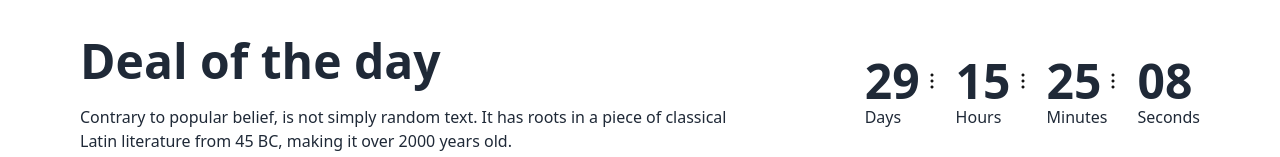
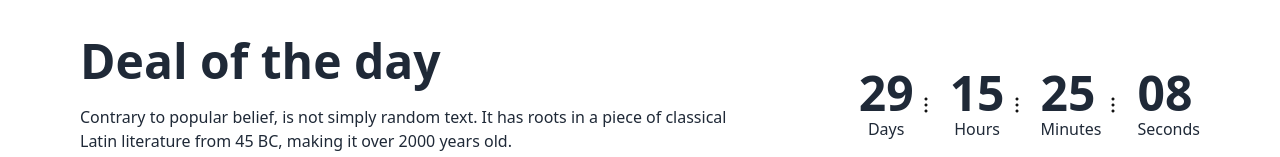
Before and after one commit to 222mhasan/fruit-brust-project-html-css-tailwind-daisyUI, a plain HTML site: page index.html in a window 1280 px wide. Shown: the part 653-810 px from the top of the page. Drawn offline with nearby package versions, Linux system fonts and the light colour scheme.

Commit message:
update 11

```diff
--- a/index.html
+++ b/index.html
@@ -243,35 +243,43 @@
                 </div>
 
                 <div class="flex gap-3 justify-center mt-5">
-                    <div>
+
                     <div class="flex items-center">
+                        <div class="grid grid-cols-1 justify-center">
                             <h2 class="text-4xl lg:text-5xl font-bold ">29</h2>
+                            <p class="mx-auto">Days</p>
+                        </div>
+                        <div class="justify-center">
+                            <img class="w-6 h-6" src="images/Frame (1).png" alt="">
+
+                        </div>
+                    </div>
+
+                    <div class="flex items-center">
+                        <div class="grid grid-cols-1 justify-center">
+                            <h2 class="text-4xl lg:text-5xl font-bold ">15</h2>
+                            <p class="mx-auto">Hours</p>
+                        </div>
+                        <div class="justify-center">
                             <img class="w-6 h-6" src="images/Frame (1).png" alt="">
                       </div>
-                        <p>Days</p>
                     </div>
 
-                    <div>
                     <div class="flex items-center">
-                            <h2 class="text-4xl lg:text-5xl font-bold "> 15</h2>
-                            <img class="w-6 h-6" src="images/Frame (4).jpg" alt="">
+                        <div class="grid grid-cols-1 justify-center">
+                            <h2 class="text-4xl lg:text-5xl font-bold ">25</h2>
+                            <p class="mx-auto">Minutes</p>
                         </div>
-                        <p>Hours</p>
+                        <div class="justify-center">
+                            <img class="w-6 h-6" src="images/Frame (1).png" alt="">
+                        </div>
                     </div>
 
-                    <div>
                     <div class="flex items-center">
-                            <h2 class="text-4xl lg:text-5xl font-bold ">25</h2>
-                            <img class="w-6 h-6" src="images/Frame (4).jpg" alt="">
+                        <div class="grid grid-cols-1 justify-center">
+                            <h2 class="text-4xl lg:text-5xl font-bold ">08</h2>
+                            <p class="mx-auto">Seconds</p>
                         </div>
-                        <p>Minutes</p>
-                    </div>
-
-                    <div>
-                        <div class="flex">
-                            <h2 class="text-4xl lg:text-5xl font-bold ">08</h2>
-                        </div>
-                        <p>Seconds</p>
                     </div>
                 </div>
 
```
Lines whose indentation alone changed are shown as unchanged.
